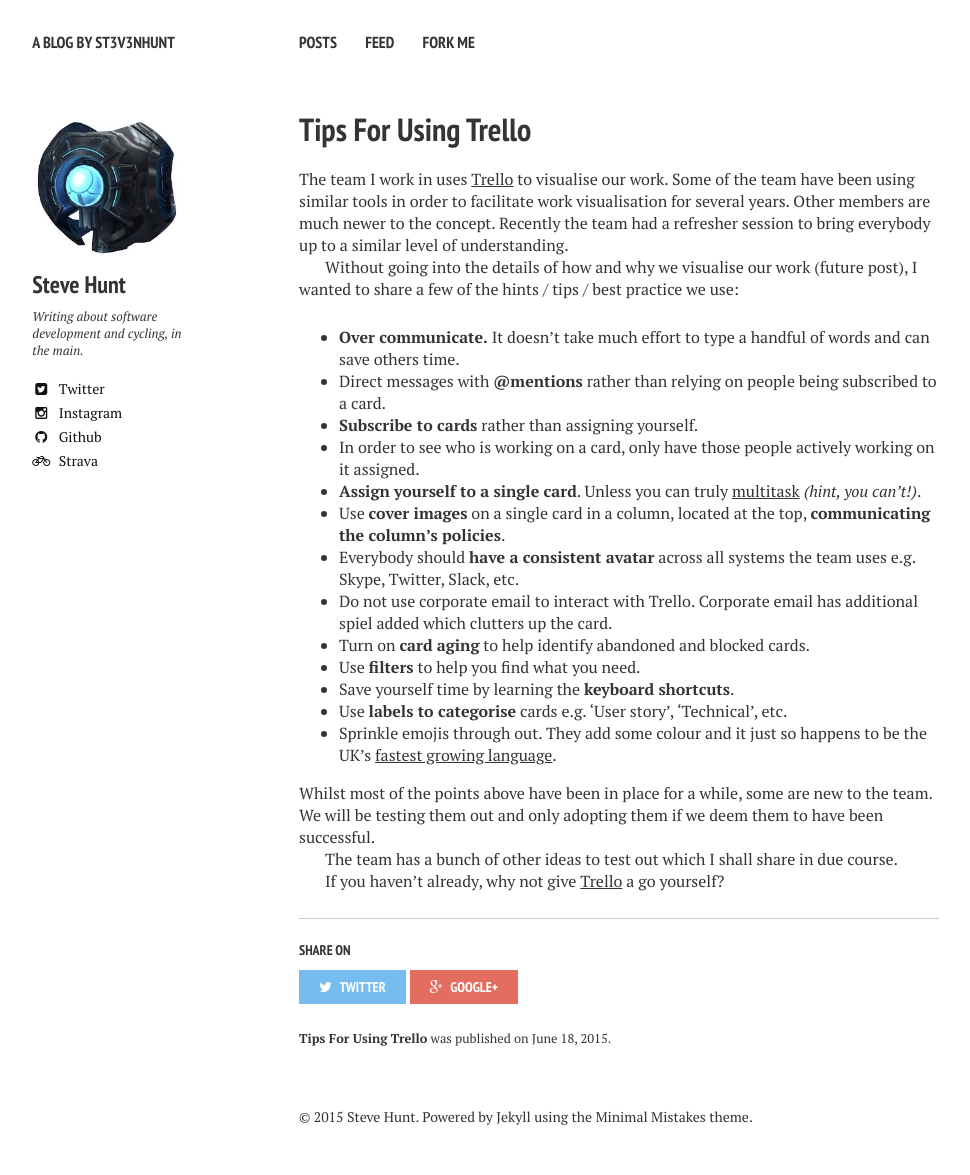
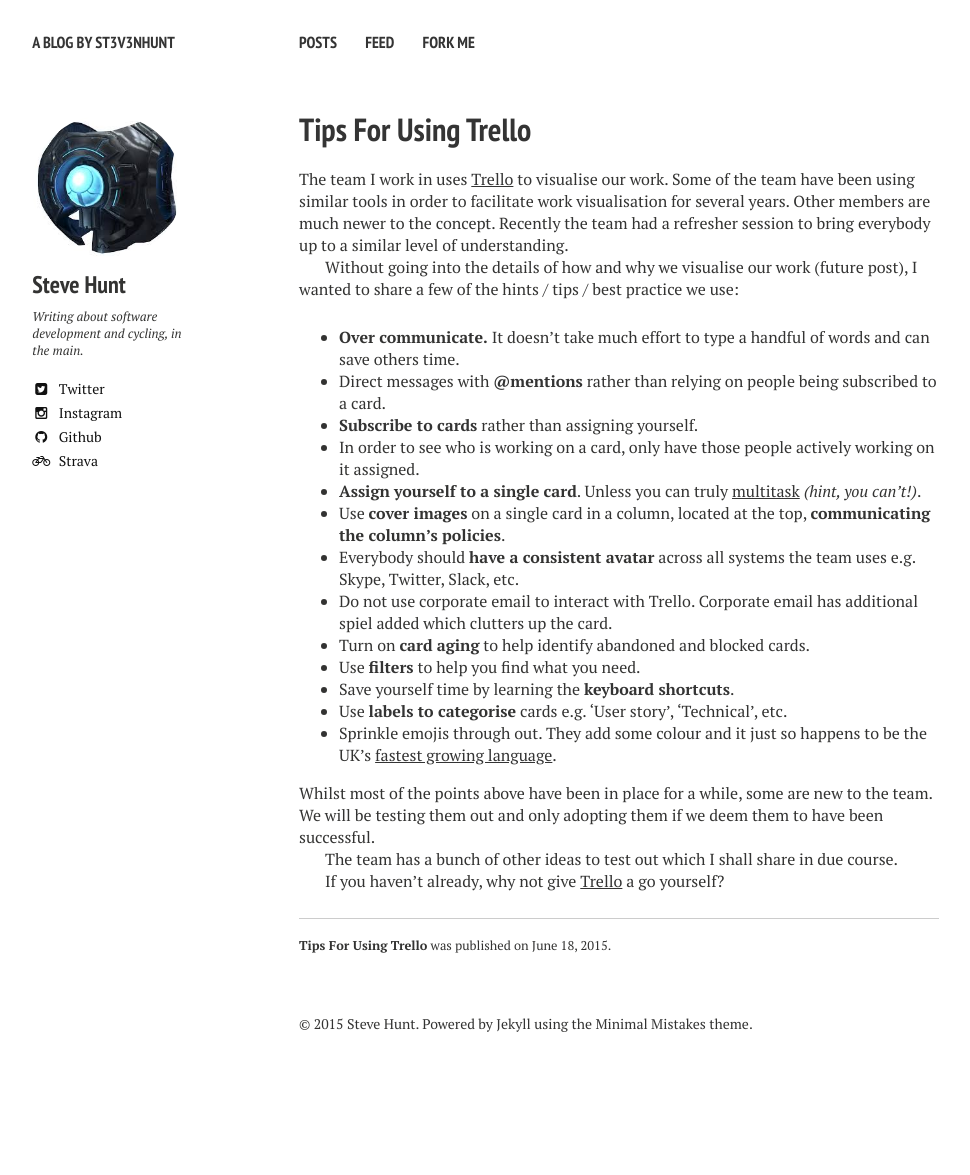
Before and after one commit to st3v3nhunt/st3v3nhunt.github.io, a Jekyll site: the page built from _posts/development/2015-06-18-tips-for-using-trello.md, in a window 1280 px wide. Shown: the whole page, without its empty margins (21-991 px from the left). Built offline with Jekyll 4.4.1, drawn with Linux system fonts in a browser that asks for light colours; nearby versions of some CDN libraries; after the commit the page ends 1082 px from its top, so only the background shows below that; some of the changed lines change nothing that is shown.

Commit message:
:+1: Turned off sharing and added more tags.

```diff
--- a/_posts/development/2015-06-18-tips-for-using-trello.md
+++ b/_posts/development/2015-06-18-tips-for-using-trello.md
@@ -1,6 +1,7 @@
 ---
 layout: post
-tags: [trello]
+tags: [trello, tips, agile, development]
+share: false
 ---
 
 The team I work in uses [Trello](https://trello.com) to visualise our work.
```
